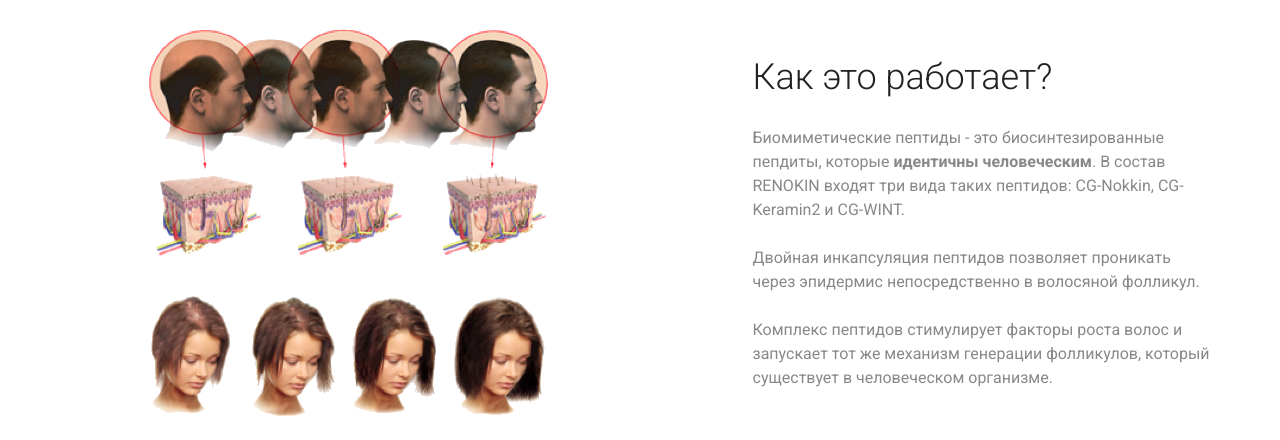
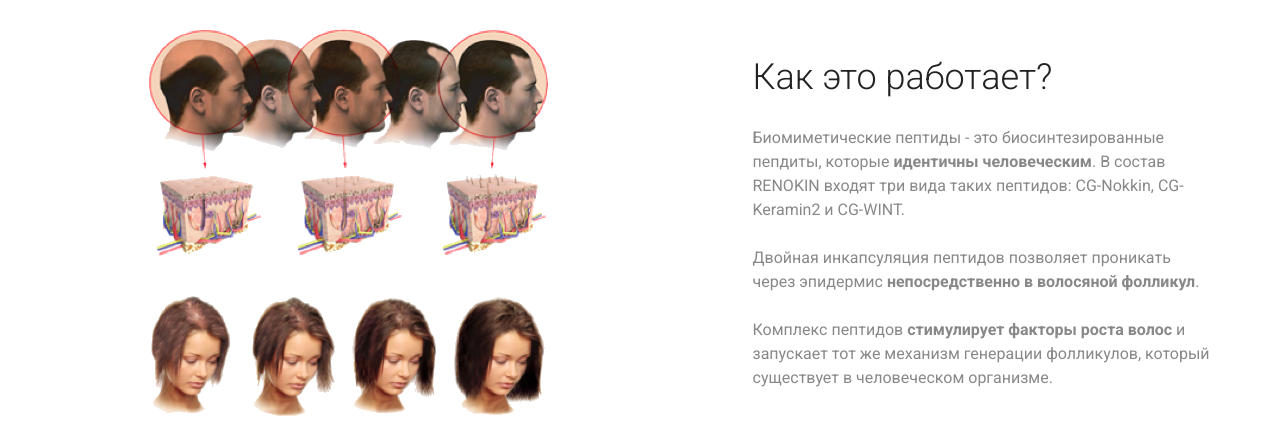
Before and after one commit to EvAlex/evalex.github.io, a plain HTML site: page renokin-landing/index.html in a window 1280 px wide. Shown: the part 2500-2940 px from the top of the page. Drawn offline with nearby package versions, Linux system fonts and the light colour scheme.

Commit message:
Update index.html

```diff
--- a/renokin-landing/index.html
+++ b/renokin-landing/index.html
@@ -149,7 +149,7 @@
 
 						<div class="col-sm-6 col-md-offset-1 feature col-md-5">
 							<h4>Как это работает?</h4>
-							<p>Биомиметические пептиды - это биосинтезированные пепдиты, которые <b>идентичны человеческим</b>. В состав RENOKIN входят три вида таких пептидов: CG-Nokkin, CG-Keramin2 и CG-WINT.<br><br>Двойная инкапсуляция пептидов позволяет проникать через эпидермис непосредственно в волосяной фолликул.<br><br>Комплекс пептидов стимулирует факторы роста волос и запускает тот же механизм генерации фолликулов, который существует в человеческом организме.<br></p>
+							<p>Биомиметические пептиды - это биосинтезированные пепдиты, которые <b>идентичны человеческим</b>. В состав RENOKIN входят три вида таких пептидов: CG-Nokkin, CG-Keramin2 и CG-WINT.<br><br>Двойная инкапсуляция пептидов позволяет проникать через эпидермис <b>непосредственно в волосяной фолликул</b>.<br><br>Комплекс пептидов <b>стимулирует факторы роста волос</b> и запускает тот же механизм генерации фолликулов, который существует в человеческом организме.<br></p>
 						</div>
 					</div>
 				</div>
```
